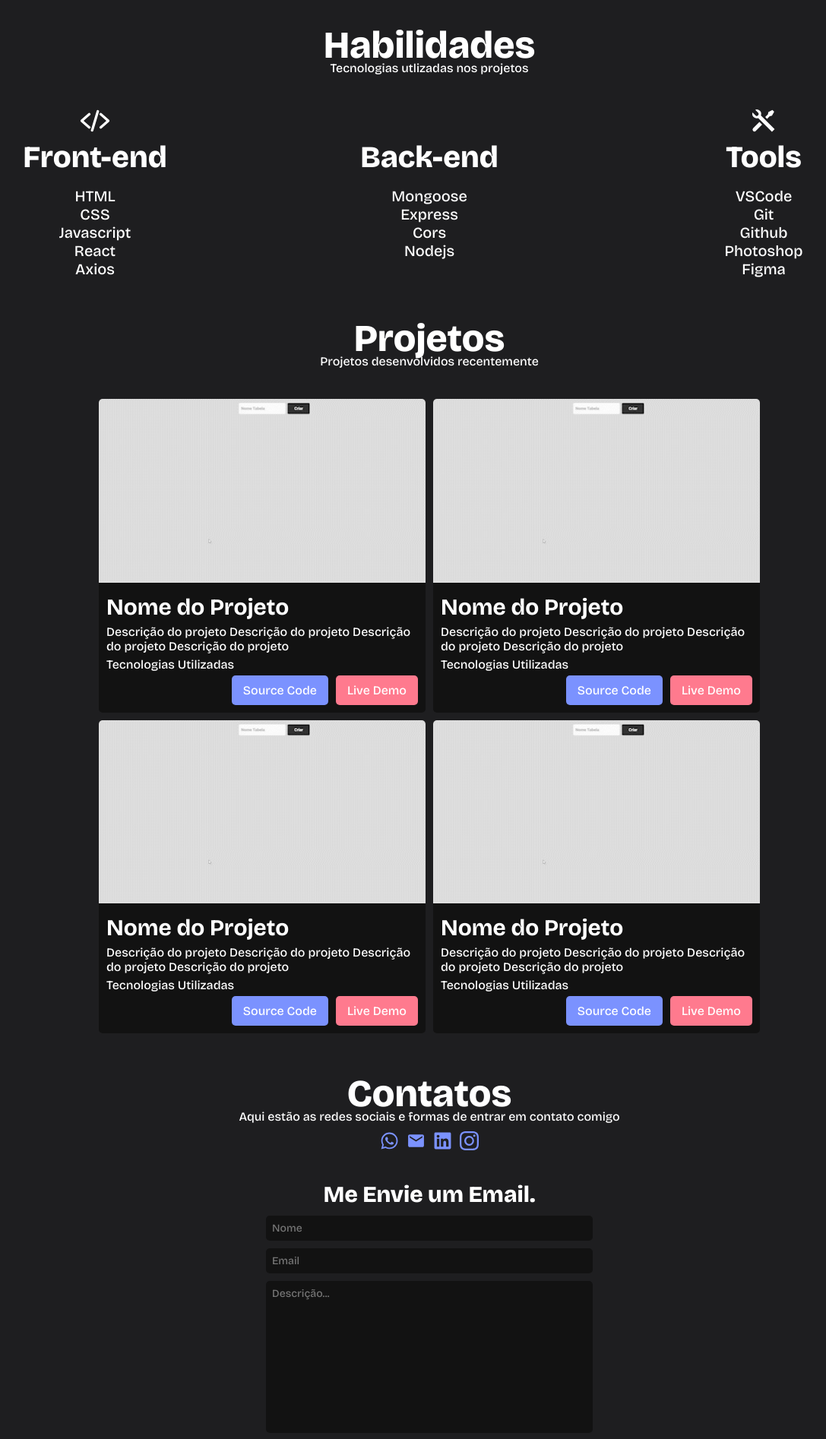
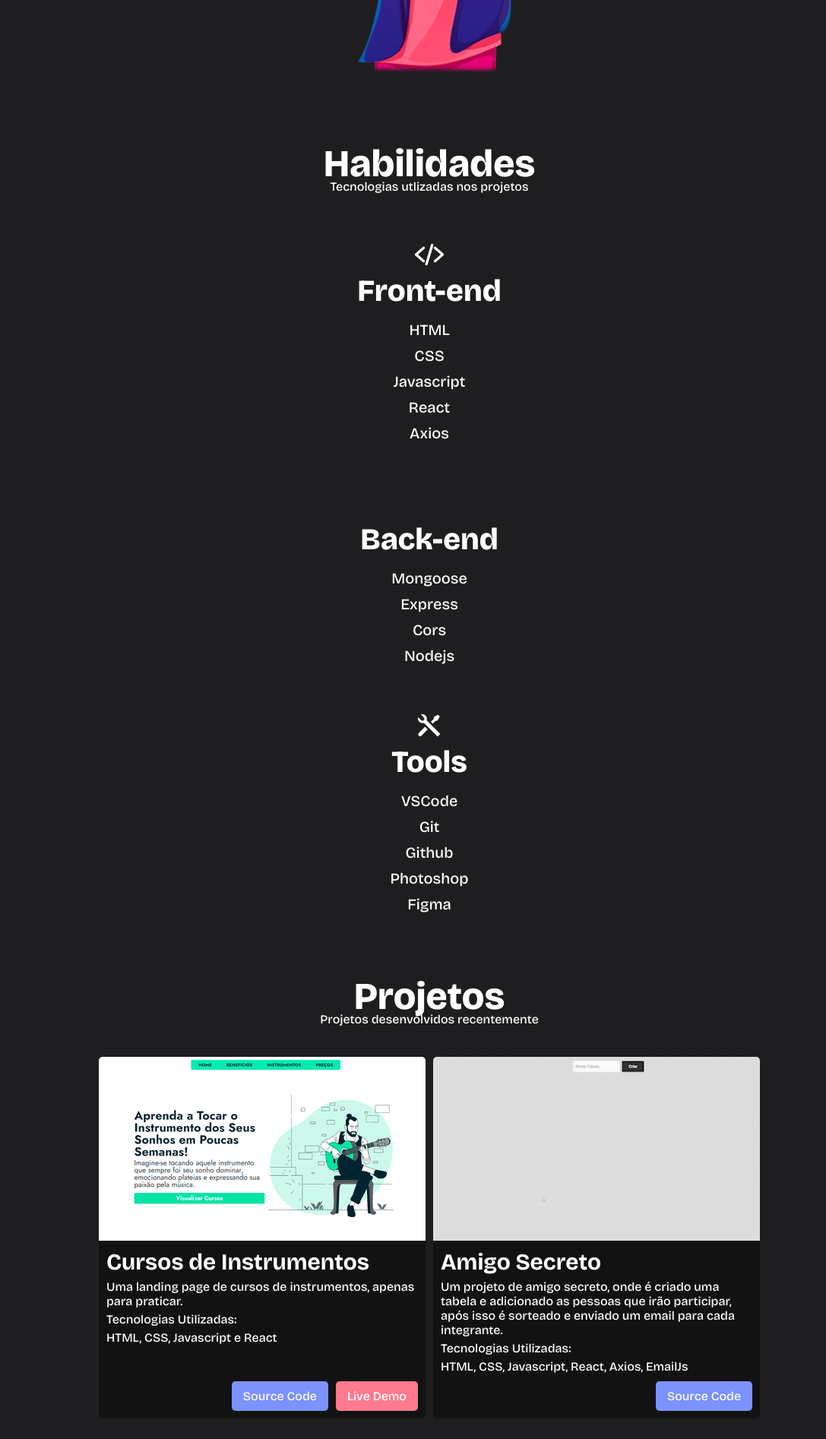
Before and after one commit to Procedeus/Portfolio, a React (Create React App) app: page / in a window 1280 px wide. Shown: the part 820-2714 px from the top of the page at 76% size, without its empty margins (75-1162 px from the left). Built offline with nearby package versions, Linux system fonts and the light colour scheme; some icons are missing.

Commit message:
Atualização na responsividade e adição de animações

```diff
--- a/src/Components/Contatos/index.css
+++ b/src/Components/Contatos/index.css
@@ -1,11 +1,14 @@
 #contatos{
     display: flex;
     flex-direction: column;
+    align-items: center;
     text-align: center;
 }
+
 #contatos > p{
     margin-bottom: 10px;
 }
+
 .icons-contact{
     display: flex;
     flex-direction: row;
@@ -17,17 +20,24 @@
 .icon-contact{
     font-size: 25px;
     color: var(--text-name);
+    cursor: pointer;
+    transition-duration: 0.3s;
+}
+
+.icon-contact:hover{
+    transform: scale(1.2);
+    color: var(--text-color);
 }
 
 .form-contact{
     display: flex;
     flex-direction: column;
-    width: 430px;
     gap: 10px;
-    margin: auto;
+    max-width: 430px;
+    width: 100%;
 }
 
-.form-contact > h2{
+#contatos > h2{
     font-size: 30px;
     font-weight: 800;
     color: var(--text-color);
@@ -37,8 +47,16 @@
     padding: 8px;
     border-radius: 5px;
     border: none;
+    outline: none;
     color: var(--text-color);
     font-size: 14px;
+    transition-duration: 0.7s;
+    border: 1px solid var(--color-project);
+}
+
+.form-contact > input:focus, .form-contact > button:focus, .form-contact > textarea:focus{
+    transform: scale(1.01);
+    border: 1px solid var(--text-name);
 }
 
 .form-contact > input, .form-contact > textarea{
@@ -53,3 +71,9 @@
 .form-contact > button{
     background-color: var(--text-name);
 }
+
+.form-contact > button:hover{
+    background-color: var(--text-color);
+    color: var(--color-project);
+    transform: scale(1.01);
+}
--- a/src/Components/Contatos/index.js
+++ b/src/Components/Contatos/index.js
@@ -28,14 +28,13 @@ const Contatos = () => {
             <h1>Contatos</h1>
             <p>Aqui estão as redes sociais e formas de entrar em contato comigo</p>
             <div className='icons-contact'>
-                <IoLogoWhatsapp className='icon-contact' />
-                <MdEmail className='icon-contact' />
-                <FaLinkedin className='icon-contact' />
-                <BsInstagram className='icon-contact' />
+                <a href='https://wa.me/5518996488685'><IoLogoWhatsapp className='icon-contact' /></a>
+                <a href='mailto:murilorez79@hotmail.com'><MdEmail className='icon-contact' /></a>
+                <a href='https://www.linkedin.com/in/murilo-rez/'><FaLinkedin className='icon-contact' /></a>
+                <a href='https://www.instagram.com/mu.rezende/'><BsInstagram className='icon-contact' /></a>
             </div>
-
+            <h2>Me Envie um Email.</h2>
             <form ref={form} onSubmit={sendEmail} className='form-contact'>
-                <h2>Me Envie um Email.</h2>
                 <input type="text" id="name" name="name" placeholder="Nome"/>
                 <input type="text" id="email" name="email" placeholder="Email"/>
                 <textarea  className='textarea' name="descricao" placeholder="Descrição..."/>
--- a/src/Components/Habilidades/index.css
+++ b/src/Components/Habilidades/index.css
@@ -9,19 +9,23 @@
 
 .frontend{
     grid-column: 1 / span 4;
+    padding: 100px 0px;
 }
 
 .backend{
     grid-column: 5 / span 4;
+    padding: 100px 0px;
 }
 
 .tools{
     grid-column: 9 / span 4;
+    padding: 100px 0px;
 }
 
 .frontend > p, .backend > p, .tools > p{
     font-size: 20px;
     font-weight: 500;
+    margin-bottom: 10px;
 }
 
 .title-skills{
@@ -32,3 +36,15 @@
     font-size: 40px;
     color: var(--text-color);
 }
+
+@media screen and (max-width: 1300px){
+    .frontend, .backend, .tools{
+        width: max-content;
+        padding: 20px;
+        margin: auto;
+    }
+    #habilidades > .grid-12{
+        margin: auto;
+    }
+
+}
--- a/src/Components/Header/index.css
+++ b/src/Components/Header/index.css
@@ -28,6 +28,11 @@ nav > ul{
 
 nav > ul > li > a{
     color: var(--text-color);
+    transition: 0.7s;
+}
+
+nav > ul > li > a:hover{
+    color: var(--text-name);
 }
 
 .button-navbar{
@@ -37,6 +42,7 @@ nav > ul > li > a{
     padding: 10px 20px;
     margin-top: 10px;
     border-radius: 5px;
+    transition: 0.3s;
 }
 
 .header-content{
@@ -70,7 +76,14 @@ nav > ul > li > a{
     margin-top: 10px;
     border-radius: 5px;
     width: max-content;
+    transition: 0.3s;
 }
+
+.header-content > a:hover, .button-navbar:hover{
+    background-color: var(--text-color);
+    color: var(--color-project);
+}
+
 
 .img-header{
     grid-column: 6 / span 7;
@@ -79,3 +92,30 @@ nav > ul > li > a{
 .img-header > img{
     width: 100%;
 }
+
+@media screen and (max-width: 1300px) {
+    header{
+        margin: auto;
+        margin-top: 90px;
+        height: max-content;
+    }
+
+    .header-content{
+        align-items: center;
+    }
+
+    .img-header > img{
+        max-width: 600px;
+    }
+}
+
+@media screen and (max-width: 500px) {
+
+    .button-navbar{
+        display: none;
+    }
+
+    nav > ul {
+        justify-content: center;
+    }
+}
--- a/src/Components/Header/index.js
+++ b/src/Components/Header/index.js
@@ -25,8 +25,10 @@ const Header = () => {
                 <h1 className='size-70'>Murilo</h1>
                 <h1 className='size-70'>Rezende</h1>
                 <p>
-                Texto é uma produção, verbal ou não verbal, que se constitui
-                com algum código, no intuito de comunicar algo a alguém
+                    Desenvolvedor Fullstack em busca de novas
+                    oportunidades no mercado de trabalho, pronto para aplicar
+                    conjunto diversificado de habilidades e conhecimentos para contribuir
+                    positivamente em um ambiente que valoriza a criatividade, a inovação e a colaboração.
                 </p>
                 <a href='#contatos'>Contate me</a>
             </div>
--- a/src/Components/Projetos/index.css
+++ b/src/Components/Projetos/index.css
@@ -15,22 +15,32 @@
 }
 
 .project-box{
+    display: flex;
+    flex-direction: column;
     text-align: start;
-    width: 430px;
+    max-width: 430px;
     background-color: var(--color-project);
     border-radius: 5px;
 }
 
 .project-box > img{
-    width: 100%;
+    max-width: 100%;
     border-radius: 5px 5px 0px 0px;
+}
+
+.project-content{
+    display: flex;
+    flex-direction: column;
+    padding: 10px;
+    gap: 10px;
+    height: 100%;
+    justify-content: space-between;
 }
 
 .project-text{
     display: flex;
     flex-direction: column;
     gap: 5px;
-    padding: 10px;
 }
 
 .project-text > h2{
@@ -58,8 +68,14 @@
 
 .color-blue{
     background-color: var(--text-name);
+    transition: 0.3s;
 }
 
 .color-red{
     background-color: var(--color-button);
+    transition: 0.3s;
 }
+
+.color-blue:hover, .color-red:hover{
+    opacity: 0.7;
+}
--- a/src/Components/Projetos/index.js
+++ b/src/Components/Projetos/index.js
@@ -1,5 +1,6 @@
 import './index.css';
-import img from '../../assets/amigo-secreto.gif'
+import img from '../../assets/projeto-01.png'
+import img2 from '../../assets/projeto-02.gif'
 
 const Projetos = () => {
     return (
@@ -9,49 +10,31 @@ const Projetos = () => {
             <div className='projects'>
                 <div className='project-box'>
                     <img src={img} alt='imagem projeto' />
-                    <div className='project-text'>
-                        <h2>Nome do Projeto</h2>
-                        <p>Descrição do projeto Descrição do projeto Descrição do projeto Descrição do projeto</p>
-                        <p>Tecnologias Utilizadas</p>
+                    <div className='project-content'>
+                        <div className='project-text'>
+                            <h2>Cursos de Instrumentos</h2>
+                            <p>Uma landing page de cursos de instrumentos, apenas para praticar.</p>
+                            <p>Tecnologias Utilizadas:</p>
+                            <p>HTML, CSS, Javascript e React</p>
+                        </div>
                         <div className='align-button'>
-                            <a href='/' className='project-button color-blue'>Source Code</a>
-                            <a href='/' className='project-button color-red'>Live Demo</a>
+                            <a href='https://github.com/Procedeus/curso-instrumentos' className='project-button color-blue'>Source Code</a>
+                            <a href='https://cursoinstrumentos.netlify.app/' className='project-button color-red'>Live Demo</a>
                         </div>
                     </div>
                 </div>
                 <div className='project-box'>
-                    <img src={img} alt='imagem projeto' />
-                    <div className='project-text'>
-                        <h2>Nome do Projeto</h2>
-                        <p>Descrição do projeto Descrição do projeto Descrição do projeto Descrição do projeto</p>
-                        <p>Tecnologias Utilizadas</p>
+                    <img src={img2} alt='imagem projeto' />
+                    <div className='project-content'>
+                        <div className='project-text'>
+                            <h2>Amigo Secreto</h2>
+                            <p>Um projeto de amigo secreto, onde é criado uma tabela e adicionado as pessoas que irão participar, após isso é
+                                sorteado e enviado um email para cada integrante.</p>
+                            <p>Tecnologias Utilizadas:</p>
+                            <p>HTML, CSS, Javascript, React, Axios, EmailJs</p>
+                        </div>
                         <div className='align-button'>
-                            <a href='/' className='project-button color-blue'>Source Code</a>
-                            <a href='/' className='project-button color-red'>Live Demo</a>
-                        </div>
-                    </div>
-                </div>
-                <div className='project-box'>
-                    <img src={img} alt='imagem projeto' />
-                    <div className='project-text'>
-                        <h2>Nome do Projeto</h2>
-                        <p>Descrição do projeto Descrição do projeto Descrição do projeto Descrição do projeto</p>
-                        <p>Tecnologias Utilizadas</p>
-                        <div className='align-button'>
-                            <a href='/' className='project-button color-blue'>Source Code</a>
-                            <a href='/' className='project-button color-red'>Live Demo</a>
-                        </div>
-                    </div>
-                </div>
-                <div className='project-box'>
-                    <img src={img} alt='imagem projeto' />
-                    <div className='project-text'>
-                        <h2>Nome do Projeto</h2>
-                        <p>Descrição do projeto Descrição do projeto Descrição do projeto Descrição do projeto</p>
-                        <p>Tecnologias Utilizadas</p>
-                        <div className='align-button'>
-                            <a href='/' className='project-button color-blue'>Source Code</a>
-                            <a href='/' className='project-button color-red'>Live Demo</a>
+                            <a href='https://github.com/Procedeus/React-amigo-secreto' className='project-button color-blue'>Source Code</a>
                         </div>
                     </div>
                 </div>
--- a/src/index.css
+++ b/src/index.css
@@ -63,3 +63,12 @@ a{
     color: var(--color-button);
     padding-right: 10px;
 }
+
+@media screen and (max-width: 1300px) {
+    .grid-12{
+        display: flex;
+        flex-direction: column;
+        width: 90%;
+        text-align: center;
+    }
+}
```
Also changed, not shown: src/assets/projeto-01.png (added), src/assets/projeto-02.gif (renamed from src/assets/amigo-secreto.gif).
